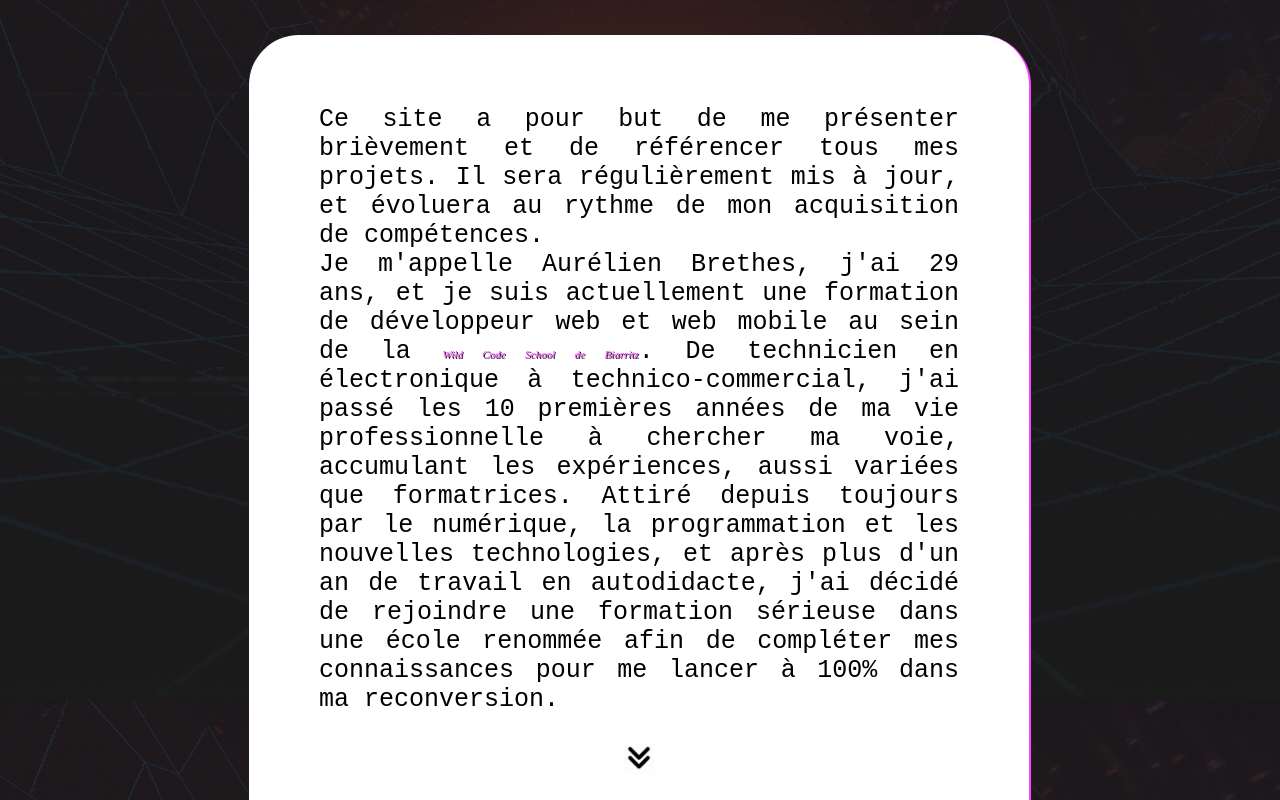
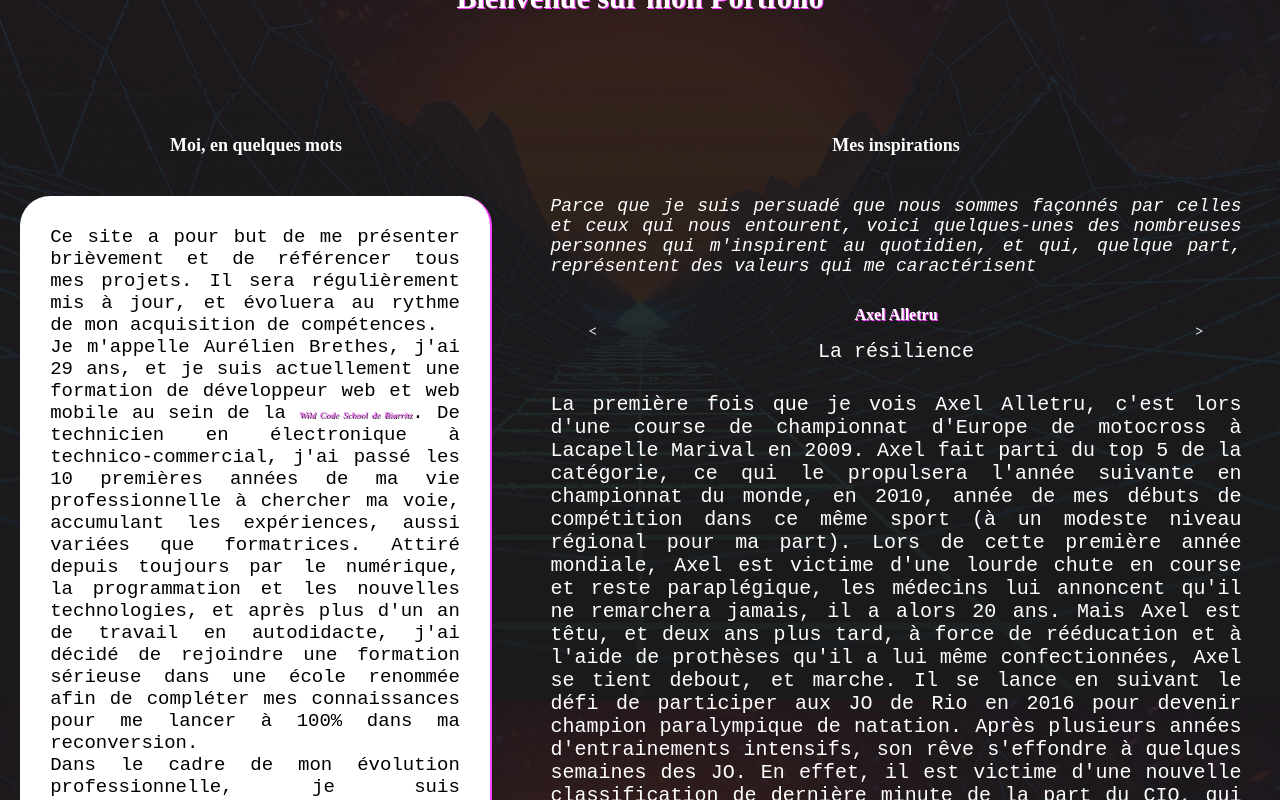
Before and after one commit to aurelienbrethes/my_portfolio, a React (Create React App) app: page / in a window 1280 px wide. Shown: the part 900-1700 px from the top of the page. Built offline with nearby package versions, Linux system fonts and the light colour scheme.

Commit message:
add inspirations

```diff
--- a/src/App.css
+++ b/src/App.css
@@ -73,8 +73,6 @@ main{
 .App h3 {
     text-align: center;
     font-size: 16px;
-    margin-top: 2vh;
-    margin-bottom: 2vh;
     text-align: center;
     width: 100%;
 }
--- a/src/components/About.jsx
+++ b/src/components/About.jsx
@@ -1,22 +1,76 @@
+import { useState } from 'react';
 import './about.css';
-import fleche from '../assets/fleche.gif'
+// import Inspiration from './Inspiration';
+
+const inspirations = [
+  {
+    people : "Anthony Bourbon",
+    title : "La persévérence",
+    story : "Voilà quelques années que je m'intéresse au monde de l'entrepreunariat et donc de la start-up. De tous les grands entrepreuneurs français, celui avec qui je partage le plus de convictions est très certainement Anthony Bourbon. Pourtant, j'ai eu la chance d'avoir un parcours beaucoup plus confortable que le sien. Anthony est fils d'un père alcolique et d'une mère dépressive, il vit dans la rue à l'âge de 16 - 17 ans. Mais plutôt que de se morfondre, il débute sa vie d'entrepreneur d'abord pour survivre, passant de la vente de vêtements à l'import / export, puis à l'immobilier. Il fonde Feed en 2016, start-up dans la food-tech qui propose des repas équilibrés sous formes de barres chocolatées. Aujourd'hui, Feed a évolué et est une réussite totale : 4000 points de vente en Europe, plus de 40M d'euros levés en 3 ans, Feed est devenue le leader incontesté de son marché, portée par Anthony qui véhicule son histoire et sa vision du monde d'aujourd'hui, quitte à en être clivant. Il dénonce notemment la difficulté pour les gens qui sortent de la “norme” d'être pris au sérieux, de se faire financer. Il met en avant la valeur du travail, la combativité, la résilience. Moi, je retiens surtout sa persévérence.",
+  },
+  {
+    people : "Axel Alletru",
+    title : "La résilience",
+    story : `La première fois que je vois Axel Alletru, c'est lors d'une course de championnat d'Europe de motocross à Lacapelle Marival en 2009. Axel fait parti du top 5 de la catégorie, ce qui le propulsera l'année suivante en championnat du monde, en 2010, année de mes débuts de compétition dans ce même sport (à un modeste niveau régional pour ma part). Lors de cette première année mondiale, Axel est victime d'une lourde chute en course et reste paraplégique, les médecins lui annoncent qu'il ne remarchera jamais, il a alors 20 ans.
+    Mais Axel est têtu, et deux ans plus tard, à force de rééducation et à l'aide de prothèses qu'il a lui même confectionnées, Axel se tient debout, et marche. Il se lance en suivant le défi de participer aux JO de Rio en 2016 pour devenir champion paralympique de natation. Après plusieurs années d'entrainements intensifs, son rêve s'effondre à quelques semaines des JO. En effet, il est victime d'une nouvelle classification de dernière minute de la part du CIO, qui soudain le surclasse au milieu de personnes beaucoup moins handicapées que lui, pouvant se servir de leurs jambes. Axel ne parvient pas à faire les minimas qualificatifs, alors qu'il était l'un des favoris pour une médaille dans sa réelle catégorie.
+    Aujourd'hui, Axel a retrouvé l'amour des sports mécaniques, puisque cela fait plusieurs années qu'il participe au Paris Dakar en Buggy, spécialement adapté à son handicap, mais au milieu de gens valides. Je continue sans cesse de suivre ses exploits, car pour moi Axel est le modèle ultime de la résilience. Sa mentalité de battant et son courage devraient être un exemple pour tous.`
+  },
+  {
+    people : "Stephen Curry",
+    title : "L'audace",
+    story : `Stephen Curry est un joueur de Basketball évoluant en NBA depuis 2009. Fils d'un ancien joueur de NBA, Stephen entre dans “la grande ligue” au sein des Golden State Warriors, équipe dans laquelle il évolue toujours aujourd'hui. Le basketball existe depuis longtemps, et même si les changements de règles font quelque peu évoluer le jeu au fil du temps, Stephen va totalement le métamorphoser.
+    En effet, lors de son entrée dans la ligue, les équipes prennent en moyenne 18 tirs à 3 points par match. Du haut de son 1m88 ( c'est petit pour la NBA ! ), Steph va en faire son arme favorite. Il développe une gestuelle parfaite, qui lui permet d'atteindre des pourcentages de réussite jamais vu. Avec un entraineur tout acquis à sa cause depuis 2014, et une équipe construite autour de ce jeu longue distance, Steph Curry est désormais 3 fois champion NBA, mais surtout, il a complètement changé le jeu de toute la NBA actuelle. Capable de scorer depuis n'importe où sur la moitié de terrain adverse, il est aujourd'hui détenteur du plus grand nombre de shoots à 3 points réussis en carrière. Son prédecesseur avait établi ce record en 1300 matchs, il en a fallu un peu moins de 800 à Steph pour le battre. Il est considéré aujourd'hui à l'unanimité comme le plus grand shooteur de l'histoire du Basketball.  Aujourd'hui, les équipes de NBA prennent en moyenne 29 tirs à 3 points par match. “The man who changed the Game"`
+  },
+  {
+    people : "Benjamin Hekimian, dit “Waxx”",
+    title : "La bienveillance",
+    story : `Voilà quelques années que je suis les performances ainsi que la vie de Waxx sur les réseaux sociaux. Waxx est un amoureux de musique et de NBA (ça nous fait 2 points communs !), et surtout un guitariste hors pair. Il se fait connaitre grâce aux réseaux sociaux, partageant ses compositions, des reprises, entremêlés de messages bienveillants envers toutes et tous. Il lance en 2019 Fanzine, une émission musicale sur Youtube dans laquelle il reçoit de prestigieux invités : de Hoshi à Oxmo Puccino en passant par Chilla, LEJ ou Youssoupha, tous les styles, tous les talents, toutes les générations s’y succèdent. Il se sert aujourd'hui de sa notoriété grandissante pour passer des messages forts. Waxx est un féministe engagé, et dénonce haut et fort toute forme de discrimination. Il prône sans cesse la bienveillance, l'acceptation de chacun, quel qu'il soit. Il anime aujourd'hui sa propre émission sur RTL2 le dimanche après-midi, et je suis persuadé que nous n'avons pas fini d'entendre parler de lui.`
+  },
+]
+
 
 function About() {
+
+  const [index, setIndex] = useState(1);
+
+  const increment = () => {
+    index < 3 ? setIndex(index +1) : setIndex(0)
+  };
+
+  const decrement = () => {
+    index > 0 ? setIndex(index -1) : setIndex(3)
+  };
+
   return (
     <div className="about_container" id="about">
       <h1>Bienvenue sur mon Portfolio</h1>
-      <section className="card_container">
-        <p>Ce site a pour but de me présenter brièvement et de référencer tous mes projets. Il sera régulièrement mis à jour, et évoluera au rythme de mon acquisition de compétences. <br />
-          Je m'appelle Aurélien Brethes, j'ai 29 ans, et je suis actuellement une formation de développeur web et web mobile au sein de la <a href="https://www.wildcodeschool.com/fr-FR">Wild Code School de Biarritz</a>. De technicien en électronique à technico-commercial, j'ai passé les 10 premières années de ma vie professionnelle à chercher ma voie, accumulant les expériences, aussi variées que formatrices.
-          Attiré depuis toujours par le numérique, la programmation et les nouvelles technologies, et après plus d'un an de travail en autodidacte, j'ai décidé de rejoindre une formation sérieuse dans une école renommée afin de compléter mes connaissances pour me lancer à 100% dans ma reconversion.
-        </p>
-        <a href="#stage">
-          <img src={fleche} alt="fleche vers le bas" />
-        </a>
-      </section>
-      <span className="card_container" id="stage">
-        Dans le cadre de mon évolution professionnelle, je suis actuellement à la recherche d'un stage à partir du 14 Février 2022 en remote, ou en présentiel sur le secteur 40/64.
-      </span>
+      <div className='aside_about_container'>
+        <aside id='left'>
+          <h2>Moi, en quelques mots</h2>
+          <section className="card_container">
+            <p>Ce site a pour but de me présenter brièvement et de référencer tous mes projets. Il sera régulièrement mis à jour, et évoluera au rythme de mon acquisition de compétences. <br />
+              Je m'appelle Aurélien Brethes, j'ai 29 ans, et je suis actuellement une formation de développeur web et web mobile au sein de la <a href="https://www.wildcodeschool.com/fr-FR">Wild Code School de Biarritz</a>. De technicien en électronique à technico-commercial, j'ai passé les 10 premières années de ma vie professionnelle à chercher ma voie, accumulant les expériences, aussi variées que formatrices.
+              Attiré depuis toujours par le numérique, la programmation et les nouvelles technologies, et après plus d'un an de travail en autodidacte, j'ai décidé de rejoindre une formation sérieuse dans une école renommée afin de compléter mes connaissances pour me lancer à 100% dans ma reconversion. <br />
+              Dans le cadre de mon évolution professionnelle, je suis actuellement à la recherche d'un stage de 4 à 6 mois, à partir du 14 Février 2022, en remote ou en présentiel sur le secteur 40/64.
+            </p>
+          </section>
+        </aside>
+        <aside id='right'>
+          <h2>Mes inspirations</h2>
+          <p id='inspi_intro'>Parce que je suis persuadé que nous sommes façonnés par celles et ceux qui nous entourent, voici quelques-unes des nombreuses personnes qui m'inspirent au quotidien, et qui, quelque part, représentent des valeurs qui me caractérisent</p>
+          <section className='inspi_container'>
+            <div id='inspi_header'>
+              <h3>{inspirations[index].people}</h3>
+              <div id='span_container'>
+                <button className='span' onClick={() => decrement()}>{"<"}</button>
+                <button className='span' onClick={() => increment()}>{">"}</button>
+              </div>
+              <p id='inspi_title'>{inspirations[index].title}</p>
+            </div>
+            <p id='inspi_story'>{inspirations[index].story}</p>
+          </section>
+        </aside>
+      </div>
     </div>
   );
 }
--- a/src/components/Modal.jsx
+++ b/src/components/Modal.jsx
@@ -13,7 +13,7 @@ const Modal = ({titre, image, description, tech, setShowModal, link, github, dat
 
     return(
         <main className = "close_modal" role="button" onClick={() => handleParentsClick() }>
-            <body className="modal_container" onClick={(e) => handleChildClick(e)}>
+            <div className="modal_container" onClick={(e) => handleChildClick(e)}>
                 <section>
                     <h3>{titre}</h3>
                     <div className='aside_modal_container'>
@@ -38,7 +38,7 @@ const Modal = ({titre, image, description, tech, setShowModal, link, github, dat
                     </div>
                     <img src={cross} alt="cross" id="cross" onClick={() => setShowModal(false)} />
                 </section>
-            </body>
+            </div>
         </main>
     )
 }
--- a/src/components/about.css
+++ b/src/components/about.css
@@ -3,10 +3,37 @@
     flex-direction: column;
     justify-content: center;
     align-items: center;
-    max-height: 160vh;
+    min-height: 100vh;
     width: 100%;
     border-bottom: solid 1px var(--color-blue);
-    margin-top: 100px;
+}
+
+.aside_about_container{
+    display: flex;
+    height: 100%;
+    width: 100%;
+}
+
+.about_container aside {
+    display: flex;
+    flex-direction: column;
+    align-items: center;
+}
+
+#left {
+    width: 40%;
+}
+
+#right {
+    width: 60%;
+}
+
+#inspi_intro {
+    color: var(--color-white);
+    width: 90%;
+    font-style: italic;
+    text-align: justify;
+    font-size: 18px;
 }
 
 .card_container{
@@ -15,11 +42,11 @@
     justify-content: center;
     align-items: center;
     background-color: var(--color-white);
-    height: 60%;
-    width: 50%;
+    width: 80%;
     max-width: 80vh ;
-    padding: 70px;
-    border-radius: 50px;
+    padding: 30px;
+    margin-bottom: 80px;
+    border-radius: 30px;
     border-bottom: solid 5px var(--color-pink);
     border-right: solid 2px var(--color-pink);
     animation: revealInfine 3s both;
@@ -31,17 +58,19 @@
 }
 
 .card_container a{
-    font-size: 11px;
+    font-size: 9px;
     color : var(--color-pink);
     text-shadow: 1px 1px var(--color-black);
 }
 
-.about_container section h2{
-    padding: 0px 0px 40px 0px;
+.about_container h2{
+    margin: 40px 0px 40px 0px;
+    color: var(--color-white);
 }
 
-.about_container section p{
+.card_container p{
     text-align: justify;
+    font-size: 19px;
 }
 
 .about_container span{
@@ -51,10 +80,75 @@
     margin-top: 100px
 }
 
+.inspi_container{
+    width: 100%;
+    height: 100%;
+    display: flex;
+    flex-direction: column;
+    align-items: center;
+}
+
+#inspi_header {
+    display: flex;
+    flex-direction: column;
+    width: 80%;
+    margin : 30px 0 30px 0 ;
+}
+
+.inspi_container h3{
+    color: var(--color-white);
+    text-shadow: 1px 1px var(--color-pink);
+}
+
+.inspi_container p {
+    color: var(--color-white);
+    text-align: justify;
+    font-size: 20px;
+}
+
+#inspi_title{
+    text-align: center;
+    font-size: 20px;
+}
+
+#inspi_story{
+    width: 90%;
+    margin-bottom: 50px;
+}
+
+#span_container {
+    width: 100%;
+    display: flex;
+    justify-content: space-between;
+}
+
+.span {
+    color: var(--color-white);
+    background-color: transparent;
+    cursor: pointer;
+}
+
 @media screen and (max-width: 1010px) {
 
     .about_container{
         max-height: inherit;
+    }
+
+    .aside_about_container{
+        display: flex;
+        flex-direction: column;
+    }
+
+    #left {
+        width: 100%;
+    }
+
+    #right {
+        width: 100%;
+    }
+
+    #inspi_header{
+        margin: 30px 0 30px 0;
     }
 }
 
@@ -64,6 +158,7 @@
         width: 70%;
         padding: 30px;
         border-radius: 20px;
+        margin-bottom: inherit;
     }
 
     .card_container p {
```
Also changed, not shown: src/components/Inspiration.jsx (deleted, +0 -14 lines), src/components/inspiration.css (deleted).
